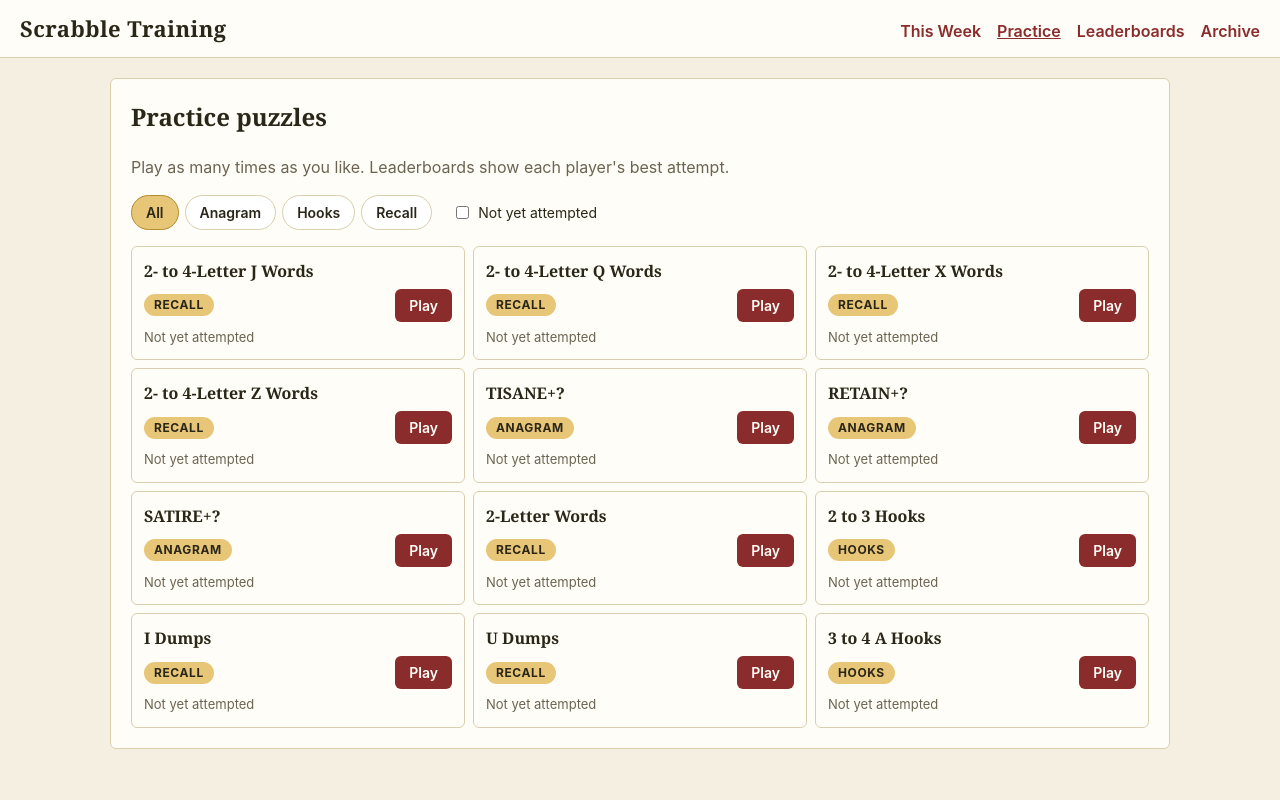
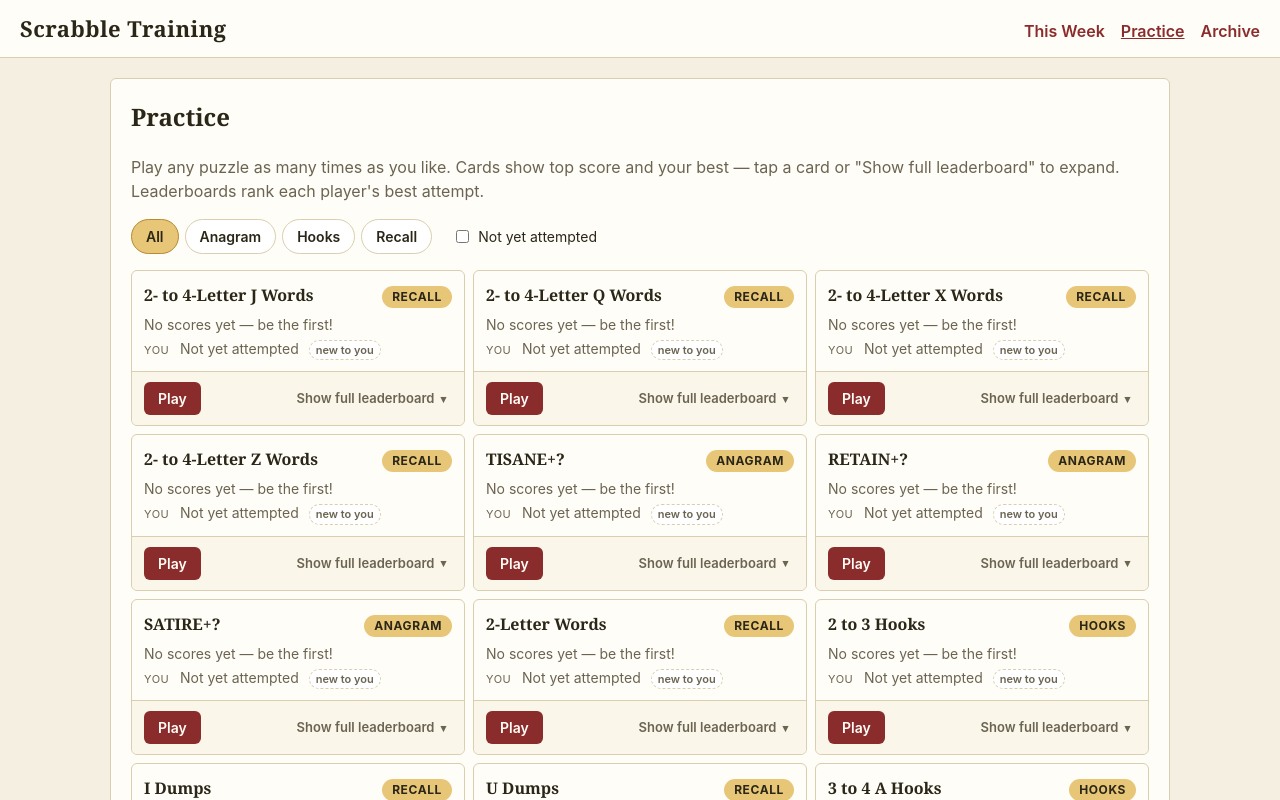
Before and after one commit to wccaldwell/Scrabble_Training, a plain HTML site: page practice.html in a window 1280 px wide. Both pictures are taken after typing "Sample" into the empty fields and a click on the button "Save". Shown: the top 800 px of the page. Drawn offline with Linux system fonts and the light colour scheme; no server answers.

Commit message:
Combine practice and leaderboards into a single card grid

```diff
--- a/css/styles.css
+++ b/css/styles.css
@@ -545,52 +545,13 @@ form#name-form {
   accent-color: var(--accent);
 }
 
-/* Practice list */
+/* Wider layout for the combined practice + leaderboards page */
 body.practice-page main#app,
-body.practice-page footer,
-body.leaderboards-page main#app,
-body.leaderboards-page footer {
+body.practice-page footer {
   max-width: 1100px;
 }
-.practice-list {
-  list-style: none;
-  padding: 0;
-  margin: 16px 0 0;
-  display: grid;
-  grid-template-columns: repeat(auto-fill, minmax(280px, 1fr));
-  gap: 8px;
-}
-.practice-list li {
-  padding: 12px;
-  border: 1px solid var(--border);
-  border-radius: var(--radius);
-  display: flex;
-  flex-direction: column;
-  gap: 6px;
-}
-.practice-list .title-row strong {
-  font-family: var(--font-serif);
-}
-.practice-list .action-row {
-  display: flex;
-  justify-content: space-between;
-  align-items: center;
-  gap: 8px;
-}
-.practice-list .meta {
-  font-size: 13px;
-  color: var(--ink-muted);
-  margin-top: auto;
-  white-space: nowrap;
-  overflow: hidden;
-  text-overflow: ellipsis;
-}
-.practice-list li button {
-  padding: 6px 14px;
-  font-size: 14px;
-}
 
-/* Leaderboards grid */
+/* Practice / leaderboards card grid */
 .boards-grid {
   display: grid;
   grid-template-columns: repeat(auto-fill, minmax(280px, 1fr));
@@ -600,13 +561,19 @@ body.leaderboards-page footer {
 .board-card {
   border: 1px solid var(--border);
   border-radius: var(--radius);
+  background: var(--surface);
+  display: flex;
+  flex-direction: column;
 }
-.board-card details { padding: 12px; }
 .board-card summary {
   cursor: pointer;
   list-style: none;
+  padding: 12px 12px 8px;
 }
 .board-card summary::-webkit-details-marker { display: none; }
+.board-card details > summary:hover { background: #fdfbf2; }
+.board-card details[open] > summary { padding-bottom: 4px; }
+.board-card details > .board-table { padding: 0 12px 12px; }
 .board-card-head {
   display: flex;
   justify-content: space-between;
@@ -615,7 +582,7 @@ body.leaderboards-page footer {
   margin-bottom: 6px;
 }
 .board-card-title { font-weight: 600; font-family: var(--font-serif); }
-.board-card-row { font-size: 13px; margin: 2px 0; }
+.board-card-row { font-size: 14px; margin: 3px 0; }
 .board-row-label {
   display: inline-block;
   min-width: 32px;
@@ -624,8 +591,83 @@ body.leaderboards-page footer {
   color: var(--ink-muted);
   letter-spacing: 0.05em;
 }
-.board-card .board-table { margin-top: 10px; }
-.board-card[open] summary { margin-bottom: 4px; }
+
+.board-card-foot {
+  display: flex;
+  align-items: center;
+  justify-content: space-between;
+  gap: 12px;
+  padding: 10px 12px;
+  border-top: 1px solid var(--border);
+  background: #faf6e9;
+  border-bottom-left-radius: var(--radius);
+  border-bottom-right-radius: var(--radius);
+  margin-top: auto;
+}
+.board-card .play-btn {
+  padding: 6px 14px;
+  font-size: 14px;
+}
+.board-card .expand-toggle {
+  background: transparent;
+  color: var(--ink-muted);
+  border: none;
+  padding: 4px 6px;
+  font-size: 13px;
+  font-weight: 600;
+  cursor: pointer;
+  display: inline-flex;
+  align-items: center;
+  gap: 6px;
+}
+.board-card .expand-toggle:hover {
+  color: var(--accent);
+  filter: none;
+}
+.board-card .expand-toggle .chev {
+  display: inline-block;
+  transition: transform 0.15s ease;
+  font-size: 11px;
+}
+.board-card details[open] ~ .board-card-foot .expand-toggle .chev,
+.board-card details[open] + .board-card-foot .expand-toggle .chev {
+  transform: rotate(180deg);
+}
+.board-card details[open] ~ .board-card-foot .expand-toggle .toggle-label::after,
+.board-card details[open] + .board-card-foot .expand-toggle .toggle-label::after {
+  content: "Hide full leaderboard";
+}
+.board-card details:not([open]) ~ .board-card-foot .expand-toggle .toggle-label::after,
+.board-card details:not([open]) + .board-card-foot .expand-toggle .toggle-label::after {
+  content: "Show full leaderboard";
+}
+.board-card .toggle-label { font-size: 0; }
+.board-card .toggle-label::after { font-size: 13px; }
+
+.pb-badge {
+  display: inline-block;
+  margin-left: 6px;
+  font-size: 11px;
+  font-weight: 700;
+  padding: 1px 6px;
+  border-radius: 999px;
+  background: #eef6ec;
+  color: var(--correct);
+  border: 1px solid #cde4cd;
+  letter-spacing: 0.04em;
+  text-transform: uppercase;
+}
+.untried-badge {
+  display: inline-block;
+  margin-left: 6px;
+  font-size: 11px;
+  font-weight: 600;
+  padding: 1px 6px;
+  border-radius: 999px;
+  background: #fff;
+  color: var(--ink-muted);
+  border: 1px dashed var(--border);
+}
 
 /* Admin list */
 .admin-list { list-style: none; padding: 0; margin: 12px 0 0; }
--- a/js/practice.js
+++ b/js/practice.js
@@ -6,6 +6,8 @@ import { runHooksGame } from "./games/hooks.js";
 import { runRecallGame } from "./games/recall.js";
 
 const $ = sel => document.querySelector(sel);
+
+let cachedRows = null;
 
 init().catch(err => {
   console.error(err);
@@ -20,9 +22,12 @@ async function init() {
     return;
   }
 
-  const puzzles = await (await fetch("data/puzzles.json", { cache: "no-store" })).json();
-  const perm = puzzles.permanent || {};
-  renderList(perm);
+  const [puzzles, rows] = await Promise.all([
+    fetch("data/puzzles.json", { cache: "no-store" }).then(r => r.json()),
+    fetchRows().catch(err => { console.error(err); return null; })
+  ]);
+  cachedRows = rows;
+  renderList(puzzles.permanent || {});
 }
 
 function renderList(perm) {
@@ -44,11 +49,15 @@ function wireFilters(perm) {
 
 function drawList(perm) {
   const body = $("#practice-list-body");
+  const empty = $("#practice-list-empty");
   const entries = Object.entries(perm);
   if (entries.length === 0) {
-    body.innerHTML = `<li class="muted">No practice puzzles yet.</li>`;
+    body.innerHTML = "";
+    empty.textContent = "No practice puzzles yet.";
+    empty.classList.remove("hidden");
     return;
   }
+
   const activeType = $("#type-filter").querySelector(".filter-pill.active")?.dataset.type || "all";
   const unattemptedOnly = $("#unattempted-only").checked;
 
@@ -59,30 +68,95 @@ function drawList(perm) {
   });
 
   if (filtered.length === 0) {
-    body.innerHTML = `<li class="muted">No puzzles match the current filter.</li>`;
+    body.innerHTML = "";
+    empty.textContent = "No puzzles match the current filter.";
+    empty.classList.remove("hidden");
     return;
   }
+  empty.classList.add("hidden");
 
-  body.innerHTML = filtered.map(([slug, p]) => {
-    const best = getPersonalBest(`permanent:${slug}`);
-    const bestText = best
-      ? `${best.correct}/${best.total} · ${Math.round((best.correct / best.total) * 100)}% · ${formatTime(best.timeSeconds)}`
-      : "Not yet attempted";
-    return `
-      <li>
-        <div class="title-row"><strong>${escapeHtml(p.title)}</strong></div>
-        <div class="action-row">
-          <span class="pill">${p.type}</span>
-          <button data-slug="${escapeHtml(slug)}">Play</button>
-        </div>
-        <div class="meta">${escapeHtml(bestText)}</div>
-      </li>
-    `;
-  }).join("");
+  const you = getName();
+  const youKey = you ? you.trim().toLowerCase() : "";
 
-  body.querySelectorAll("button[data-slug]").forEach(btn => {
-    btn.addEventListener("click", () => startPuzzle(btn.dataset.slug, perm[btn.dataset.slug]));
+  body.innerHTML = filtered.map(([slug, p]) => buildCard(slug, p, cachedRows, you, youKey)).join("");
+
+  body.querySelectorAll(".board-card").forEach(card => {
+    const slug = card.dataset.slug;
+    const details = card.querySelector("details");
+    const toggleBtn = card.querySelector(".expand-toggle");
+    const playBtn = card.querySelector(".play-btn");
+
+    if (details && toggleBtn) {
+      toggleBtn.addEventListener("click", e => {
+        e.preventDefault();
+        details.open = !details.open;
+      });
+      details.addEventListener("toggle", () => {
+        if (!details.open) return;
+        const tableEl = details.querySelector(".board-table");
+        if (tableEl.dataset.loaded === "1") return;
+        const ranked = cachedRows ? rankPermanentBestPerPlayer(cachedRows, `permanent:${slug}`) : [];
+        renderTable(tableEl, ranked, { youName: you });
+        tableEl.dataset.loaded = "1";
+      });
+    }
+
+    if (playBtn) {
+      playBtn.addEventListener("click", e => {
+        e.stopPropagation();
+        startPuzzle(slug, perm[slug]);
+      });
+    }
   });
+}
+
+function buildCard(slug, puzzle, rows, you, youKey) {
+  const ranked = rows ? rankPermanentBestPerPlayer(rows, `permanent:${slug}`) : [];
+  const top = ranked[0];
+  const youIdx = youKey
+    ? ranked.findIndex(r => r.name.trim().toLowerCase() === youKey)
+    : -1;
+  const yourEntry = youIdx >= 0 ? ranked[youIdx] : null;
+  const personalBest = getPersonalBest(`permanent:${slug}`);
+  const hasPlayed = !!(yourEntry || personalBest);
+
+  const topLine = top
+    ? `<span class="board-row-label">Top</span> <strong>${escapeHtml(top.name)}</strong> · ${top.correct}/${top.total} · ${formatTime(top.timeSeconds)}`
+    : `<span class="muted">No scores yet — be the first!</span>`;
+
+  let youLine;
+  if (!you) {
+    youLine = `<span class="muted">Set your name to track your scores</span>`;
+  } else if (yourEntry) {
+    youLine = `<span class="board-row-label">You</span> #${youIdx + 1} · ${yourEntry.correct}/${yourEntry.total} · ${formatTime(yourEntry.timeSeconds)} <span class="pb-badge">your best</span>`;
+  } else if (personalBest) {
+    youLine = `<span class="board-row-label">You</span> ${personalBest.correct}/${personalBest.total} · ${formatTime(personalBest.timeSeconds)} <span class="pb-badge">your best</span>`;
+  } else {
+    youLine = `<span class="board-row-label">You</span> <span class="muted">Not yet attempted</span> <span class="untried-badge">new to you</span>`;
+  }
+
+  const pill = puzzle.type ? `<span class="pill">${escapeHtml(puzzle.type)}</span>` : "";
+  const title = escapeHtml(puzzle.title || slug);
+  const playLabel = hasPlayed ? "Play again" : "Play";
+  return `
+    <article class="board-card" data-type="${escapeHtml(puzzle.type || "")}" data-slug="${escapeHtml(slug)}">
+      <details>
+        <summary>
+          <div class="board-card-head">
+            <div class="board-card-title">${title}</div>
+            ${pill}
+          </div>
+          <div class="board-card-row">${topLine}</div>
+          <div class="board-card-row">${youLine}</div>
+        </summary>
+        <div class="board-table muted">Loading…</div>
+      </details>
+      <div class="board-card-foot">
+        <button class="play-btn" type="button">${playLabel}</button>
+        <button class="expand-toggle" type="button"><span class="toggle-label"></span><span class="chev">▾</span></button>
+      </div>
+    </article>
+  `;
 }
 
 async function startPuzzle(slug, puzzle) {
--- a/practice.html
+++ b/practice.html
@@ -12,7 +12,6 @@
     <nav>
       <a href="index.html">This Week</a>
       <a href="practice.html" class="active">Practice</a>
-      <a href="leaderboards.html">Leaderboards</a>
       <a href="archive.html">Archive</a>
     </nav>
   </header>
@@ -28,8 +27,8 @@
     </section>
 
     <section id="practice-list" class="card hidden">
-      <h2>Practice puzzles</h2>
-      <p class="muted">Play as many times as you like. Leaderboards show each player's best attempt.</p>
+      <h2>Practice</h2>
+      <p class="muted">Play any puzzle as many times as you like. Cards show top score and your best — tap a card or "Show full leaderboard" to expand. Leaderboards rank each player's best attempt.</p>
       <div class="filter-bar">
         <div class="filter-group" id="type-filter">
           <button type="button" class="filter-pill active" data-type="all">All</button>
@@ -42,7 +41,8 @@
           Not yet attempted
         </label>
       </div>
-      <ul id="practice-list-body" class="practice-list"></ul>
+      <div id="practice-list-body" class="boards-grid"></div>
+      <p id="practice-list-empty" class="muted hidden" style="margin-top:12px">No puzzles match the current filter.</p>
     </section>
 
     <section id="game-root"></section>
```
Also changed, not shown: admin.html (+0 -1 lines), archive.html (+0 -1 lines), index.html (+0 -1 lines), js/leaderboards.js (deleted, +0 -129 lines), leaderboards.html (deleted, +0 -28 lines).
